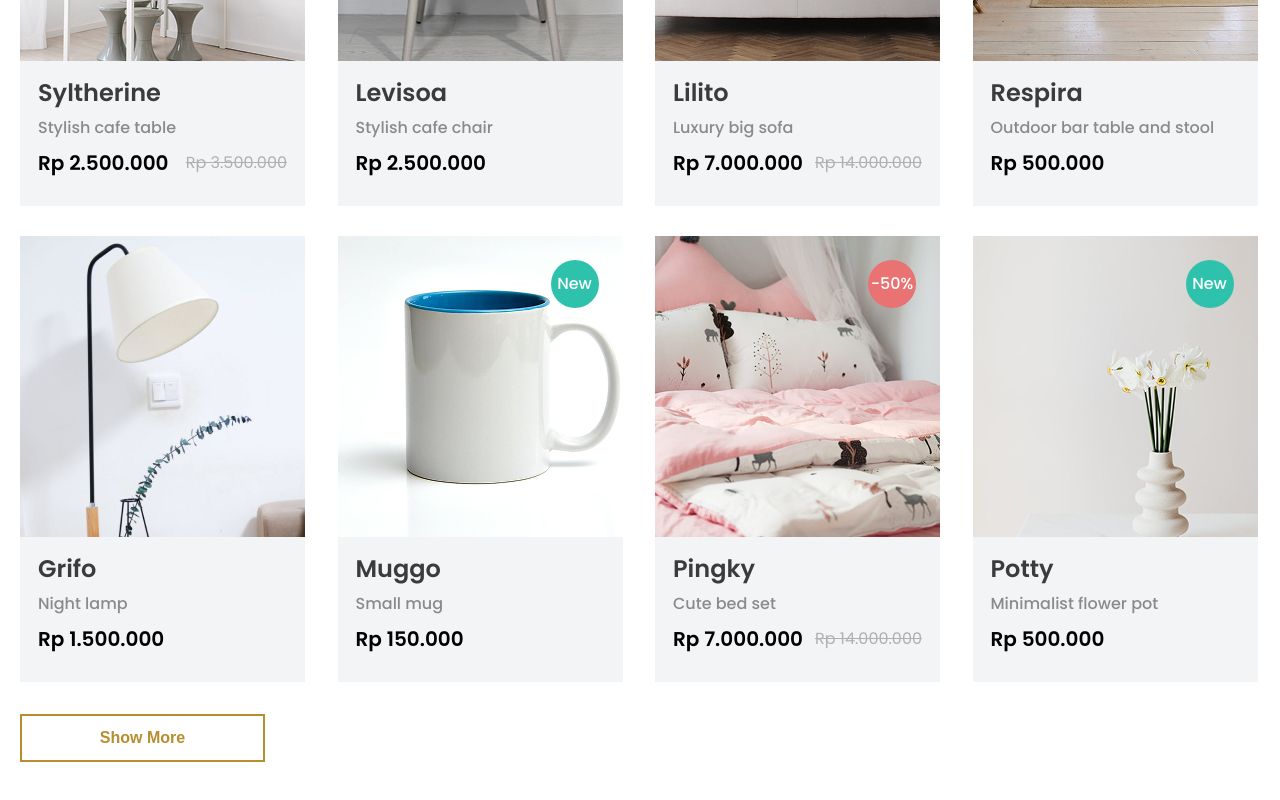
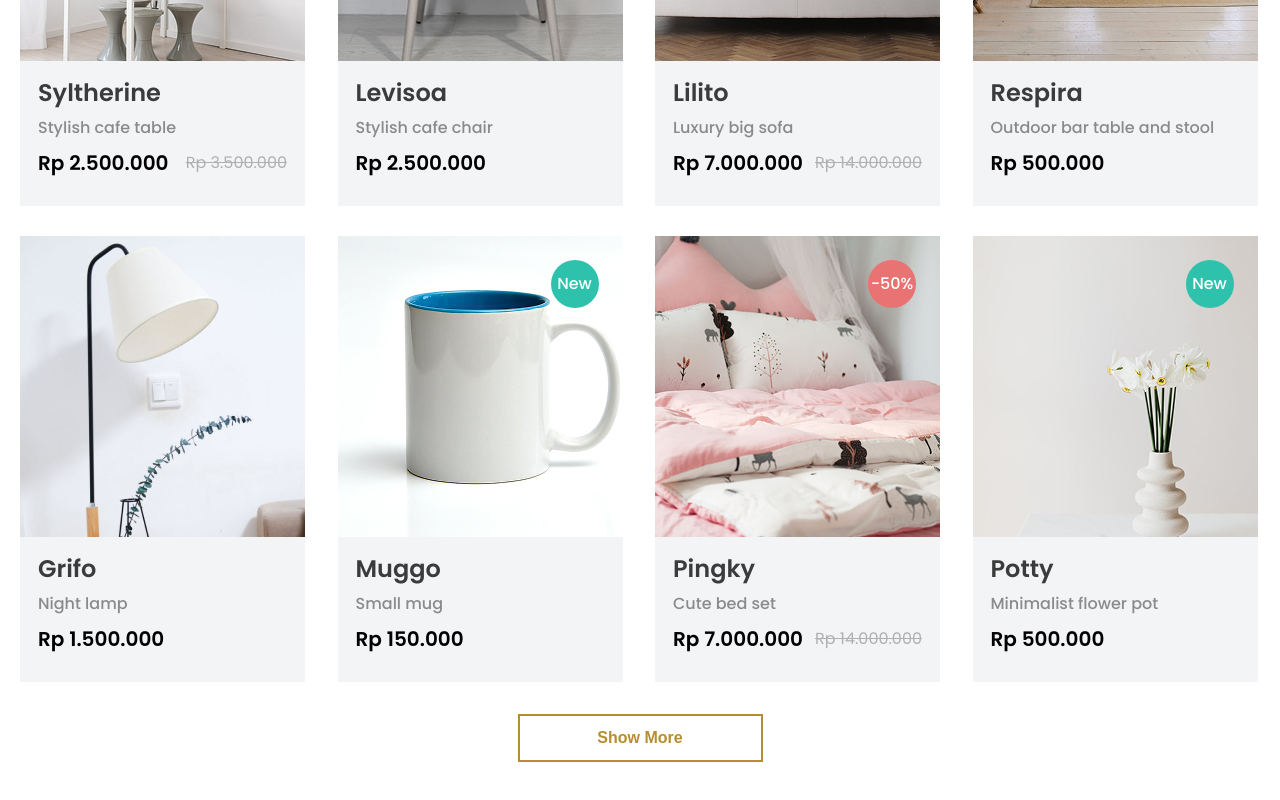
Before and after one commit to Hannalysis/furniture-site-implementation, a React (Vite) app: page / in a window 1280 px wide. Shown: the part 1934-2734 px from the top of the page. Built offline with nearby package versions, Linux system fonts and the light colour scheme.

Commit message:
feat(styling): Flexed OurProducts container to align section header and button

```diff
--- a/src/pages/Home/OurProducts/OurProducts.module.css
+++ b/src/pages/Home/OurProducts/OurProducts.module.css
@@ -1,10 +1,15 @@
 .ourProducts {
     height: 1084px;
+    display: flex;
+    flex-direction: column;
 }
 
 .ourProducts h2 {
-    justify-self: center;
     color: var(--card-text-colour);
+}
+
+.ourProducts h2, button {
+    align-self: center;
 }
 
 .ourProductsCardContainer {
```
